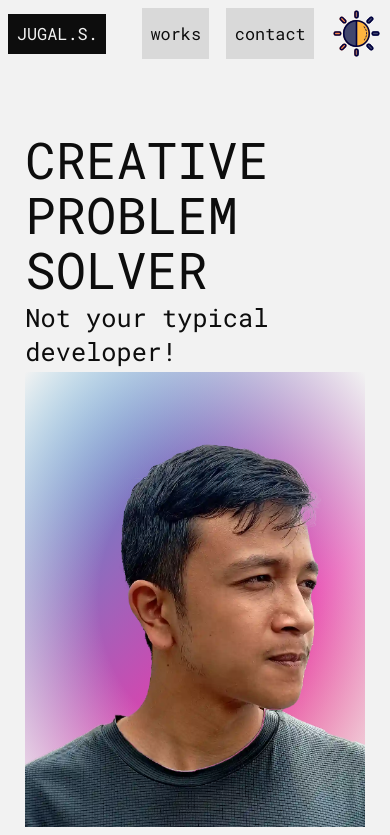
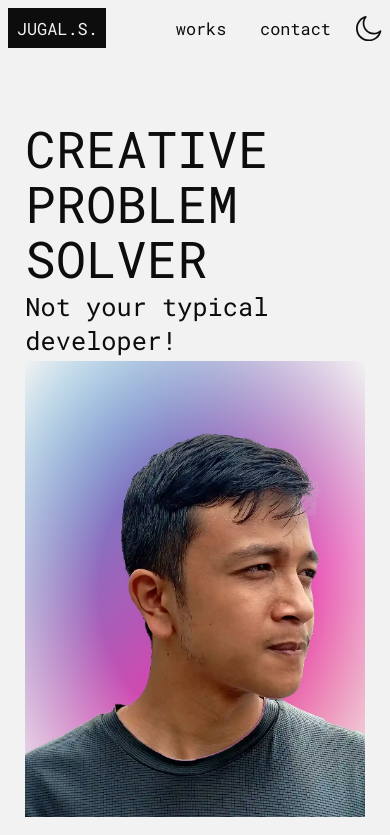
Before and after one commit to JugalShrestha/portfolio, a React (Vite) app: page / in a window 390 px wide. Shown: the top 835 px of the page. Built offline with nearby package versions, Linux system fonts and the light colour scheme.

Commit message:
Fix: Minor Design issues

```diff
--- a/src/assets/components/Navbar.jsx
+++ b/src/assets/components/Navbar.jsx
@@ -42,15 +42,16 @@ const Navbar = React.forwardRef(({scrollToComponent},ref) => {
     const checkScroll = () => {
       if (!isScrolling) {
         // Add a buffer of a few pixels around 99 scrollY
-        if (window.scrollY >= 100) {
+        if (window.scrollY >= 200) {
           setScrolled(true);
-        } else {
+        }
+        else {
           setScrolled(false);
         }
         isScrolling = true;
         setTimeout(() => {
           isScrolling = false;
-        }, 100); // Adjust this delay as needed
+        }, 100);
       }
     };
 
@@ -68,7 +69,7 @@ const Navbar = React.forwardRef(({scrollToComponent},ref) => {
         <div className="nav-options">
             <div onClick={handleClick(scrollToComponent.workPageRef)} className="nav-option">works</div>
             <div onClick={handleClick(scrollToComponent.contactPageRef)} className="nav-option">contact</div>
-            <div className="nav-option"><img onClick={handleDarkMode} src="/images/light-mode-toggle.svg" alt="mode toggle" /></div>
+            <div onClick={handleDarkMode} className="nav-option"> <svg xmlns="http://www.w3.org/2000/svg" version="1.1" x="0" y="0" viewBox="0 0 312.999 312.999"><g><path d="M305.6 178.053c-3.2-.8-6.4 0-9.2 2-10.4 8.8-22.4 16-35.6 20.8-12.4 4.8-26 7.2-40.4 7.2-32.4 0-62-13.2-83.2-34.4-21.2-21.2-34.4-50.8-34.4-83.2 0-13.6 2.4-26.8 6.4-38.8 4.4-12.8 10.8-24.4 19.2-34.4 3.6-4.4 2.8-10.8-1.6-14.4-2.8-2-6-2.8-9.2-2-34 9.2-63.6 29.6-84.8 56.8-20.4 26.8-32.8 60-32.8 96.4 0 43.6 17.6 83.2 46.4 112s68.4 46.4 112 46.4c36.8 0 70.8-12.8 98-34 27.6-21.6 47.6-52.4 56-87.6 2-6-1.2-11.6-6.8-12.8zm-61.2 83.6c-23.2 18.4-52.8 29.6-85.2 29.6-38 0-72.4-15.6-97.2-40.4-24.8-24.8-40.4-59.2-40.4-97.2 0-31.6 10.4-60.4 28.4-83.6 12.4-16 28-29.2 46-38.4-2 4.4-4 8.8-5.6 13.6-5.2 14.4-7.6 29.6-7.6 45.6 0 38 15.6 72.8 40.4 97.6s59.6 40.4 97.6 40.4c16.8 0 32.8-2.8 47.6-8.4 5.2-2 10.4-4 15.2-6.4-9.6 18.4-22.8 34.8-39.2 47.6z" ></path></g></svg></div>
         </div>
     </div>
   )
--- a/src/index.css
+++ b/src/index.css
@@ -7,6 +7,7 @@
   --n2-color: #e73cab;
   --n3-color: #23a6d5;
   --n4-color: #23d5ab;
+  --bg-color: var(--p1-color);
   --text-font-size: 2vh;
   --header-font-size: 3.5vh;
   --big-font-size: 15vh;
@@ -36,6 +37,24 @@
     transform: rotate(360deg);
   }
 }
+/* The typing effect */
+@keyframes typing {
+  from {
+    width: 0;
+  }
+  to {
+    width: 100%;
+  }
+}
+/* The typewriter cursor effect */
+@keyframes blink-caret {
+  from, to {
+    border-color: transparent;
+  }
+  50% {
+    border-color: orange;
+  }
+}
 html {
   scroll-behavior: smooth;
 }
@@ -45,8 +64,8 @@ img, svg {
   height: 100%;
   -o-object-fit: cover;
      object-fit: cover;
-  fill: var(--s1-color) !important;
-  stroke: var(--s1-color) !important;
+  fill: var(--s1-color);
+  stroke: var(--s1-color);
 }
 
 * {
@@ -70,7 +89,7 @@ img, svg {
 body {
   width: 100%;
   height: 100%;
-  background: var(--p1-color);
+  background: var(--bg-color);
 }
 body .loading-screen {
   width: 100%;
@@ -134,6 +153,8 @@ body .navbar .logo {
 }
 body .navbar .nav-options {
   display: flex;
+  align-items: center;
+  justify-content: center;
   gap: 2vh;
 }
 body .navbar .nav-options .nav-option {
@@ -150,6 +171,8 @@ body .navbar .nav-options .nav-option:last-child {
   height: var(--header-font-size);
   padding: 0 !important;
   border-right: none !important;
+  fill: var(--n1-color) !important;
+  stroke: var(--n1-color) !important;
 }
 body .page {
   width: 100%;
@@ -461,7 +484,10 @@ body #contact-page form button {
 
 @media screen and (max-width: 1300px) {
   :root {
-    --big-font-size: 13vh;
+    --big-font-size: 8vh;
+  }
+  #hero-page .left-content {
+    left: -50% !important;
   }
 }
 @media screen and (max-width: 800px) {
@@ -475,12 +501,6 @@ body #contact-page form button {
   .navbar .nav-option {
     padding: 1vh !important;
     border: none !important;
-    background: var(--p2-color) !important;
-  }
-  .navbar .nav-option:last-child {
-    background: none !important;
-    width: var(--big-font-size) !important;
-    height: var(--big-font-size) !important;
   }
   .page {
     display: flex !important;
--- a/src/index.scss
+++ b/src/index.scss
@@ -7,6 +7,7 @@
     --n2-color: #e73cab;
     --n3-color: #23a6d5;
     --n4-color: #23d5ab;
+    --bg-color: var(--p1-color);
 
     --text-font-size: 2vh;
     --header-font-size: 3.5vh;
@@ -38,6 +39,17 @@
         transform: rotate(360deg);
     }
 }
+/* The typing effect */
+@keyframes typing {
+    from { width: 0 }
+    to { width: 100% }
+  }
+
+  /* The typewriter cursor effect */
+  @keyframes blink-caret {
+    from, to { border-color: transparent }
+    50% { border-color: orange; }
+  }
 
 html{
     scroll-behavior: smooth;
@@ -47,8 +59,8 @@ img, svg{
     width: 100%;
     height: 100%;
     object-fit: cover;
-    fill: var(--s1-color) !important;
-    stroke: var(--s1-color) !important;
+    fill: var(--s1-color);
+    stroke: var(--s1-color);
 }
 
 *{
@@ -72,7 +84,7 @@ img, svg{
 body{
     width: 100%;
     height: 100%;
-    background: var(--p1-color);
+    background: var(--bg-color);
 
     .loading-screen{
         width: 100%;
@@ -138,6 +150,8 @@ body{
         }
         .nav-options{
             display: flex;
+            align-items: center;
+            justify-content: center;
             gap: 2vh;
             .nav-option{
                 cursor: pointer;
@@ -152,6 +166,8 @@ body{
                     height: var(--header-font-size);
                     padding: 0 !important;
                     border-right: none !important;
+                    fill: var(--n1-color) !important;
+                    stroke: var(--n1-color) !important;
                 }
             }
         }
@@ -474,7 +490,12 @@ body{
 
 @media screen and (max-width: 1300px) {
     :root{
-        --big-font-size: 13vh;
+        --big-font-size: 8vh;
+    }
+    #hero-page{
+        .left-content{
+            left: -50% !important;
+        }
     }
 }
 
@@ -489,12 +510,6 @@ body{
         .nav-option{
             padding: 1vh !important;
             border: none !important;
-            background: var(--p2-color) !important;
-            &:last-child{
-                background: none !important;
-                width: var(--big-font-size) !important;
-                height: var(--big-font-size) !important;
-            }
         }
     }
     .page{
```
Also changed, not shown: public/images/light-mode-toggle.svg (deleted), 1 other file (tests, documents, lock files or other folders).
